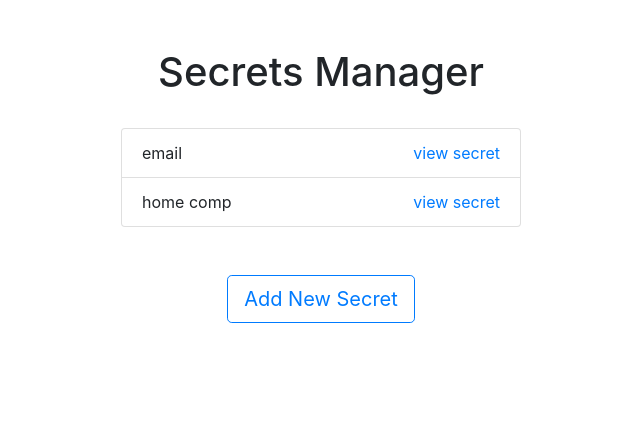
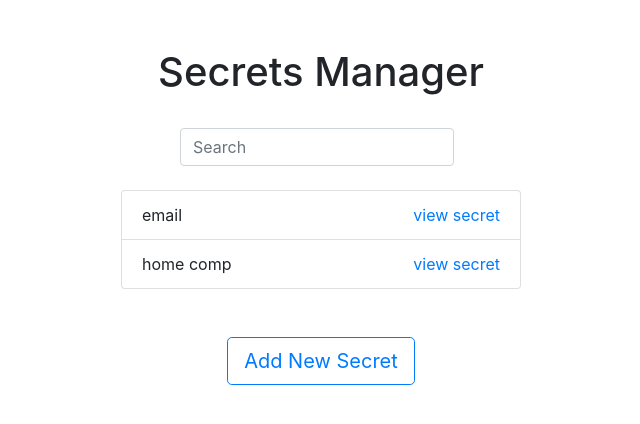
Before and after one commit to ksenechkaP/SecretsManager, an Angular app in the folder secretsManager/: page / in a window 1280 px wide. Shown: the top 424 px of the page, without its empty margins (319-959 px from the left). Built offline with nearby package versions, Linux system fonts and the light colour scheme; data requests are answered from the project's data file.

Commit message:
added search

```diff
--- a/secretsManager/src/app/app.module.ts
+++ b/secretsManager/src/app/app.module.ts
@@ -9,12 +9,14 @@ import { SecretComponent } from './components/secret/secret.component';
 import { SecretsComponent } from './components/secrets/secrets.component';
 import { SecretsService } from './services/secrets.service';
 import {NgbModule} from '@ng-bootstrap/ng-bootstrap';
+import { FilterPipe } from './pipes/search.pipe';
 
 @NgModule({
   declarations: [
     AppComponent,
     SecretComponent,
-    SecretsComponent
+    SecretsComponent,
+    FilterPipe
   ],
   imports: [
     BrowserModule,
--- a/secretsManager/src/app/components/secrets/secrets.component.html
+++ b/secretsManager/src/app/components/secrets/secrets.component.html
@@ -2,8 +2,15 @@
   <h1>
     Secrets Manager
   </h1>
+  <!-- Search form -->
+  <form class="form-inline waves-light mt-4">
+    <div class="md-form mt-0">
+      <input class="form-control mr-sm-2" type="text" placeholder="Search" [(ngModel)]="searchText" [ngModelOptions]="{standalone: true}">
+    </div>
+  </form>
+
   <ul class="list-group mt-4 mb-5">
-    <li class="list-group-item secretItem" *ngFor="let secret of secretsList">
+    <li class="list-group-item secretItem" *ngFor="let secret of secretsList | filter: searchText">
       {{secret.secretName}}
       <a [routerLink]="['/secret', secret.id]">view secret</a>
     </li>
--- a/secretsManager/src/app/components/secrets/secrets.component.ts
+++ b/secretsManager/src/app/components/secrets/secrets.component.ts
@@ -17,6 +17,7 @@ export class SecretsComponent implements OnInit {
   public submitted = false;
   public secretsList;
   closeResult: string;
+  searchText;
 
   constructor( private formBuilder: FormBuilder, private secretsService: SecretsService, private modalService: NgbModal) { }
 
--- /dev/null
+++ b/secretsManager/src/app/pipes/search.pipe.ts
@@ -0,0 +1,21 @@
+import { Pipe, PipeTransform } from '@angular/core';
+
+@Pipe({
+  name: 'filter'
+})
+export class FilterPipe implements PipeTransform {
+  transform(items: any[], searchText: string): any[] {
+
+    if (!items) {
+      return [];
+    }
+    if (!searchText) {
+      return items;
+    }
+    searchText = searchText.toLowerCase();
+
+    return items.filter(it => {
+      return it.secretName.toLowerCase().includes(searchText);
+    });
+  }
+}
```
